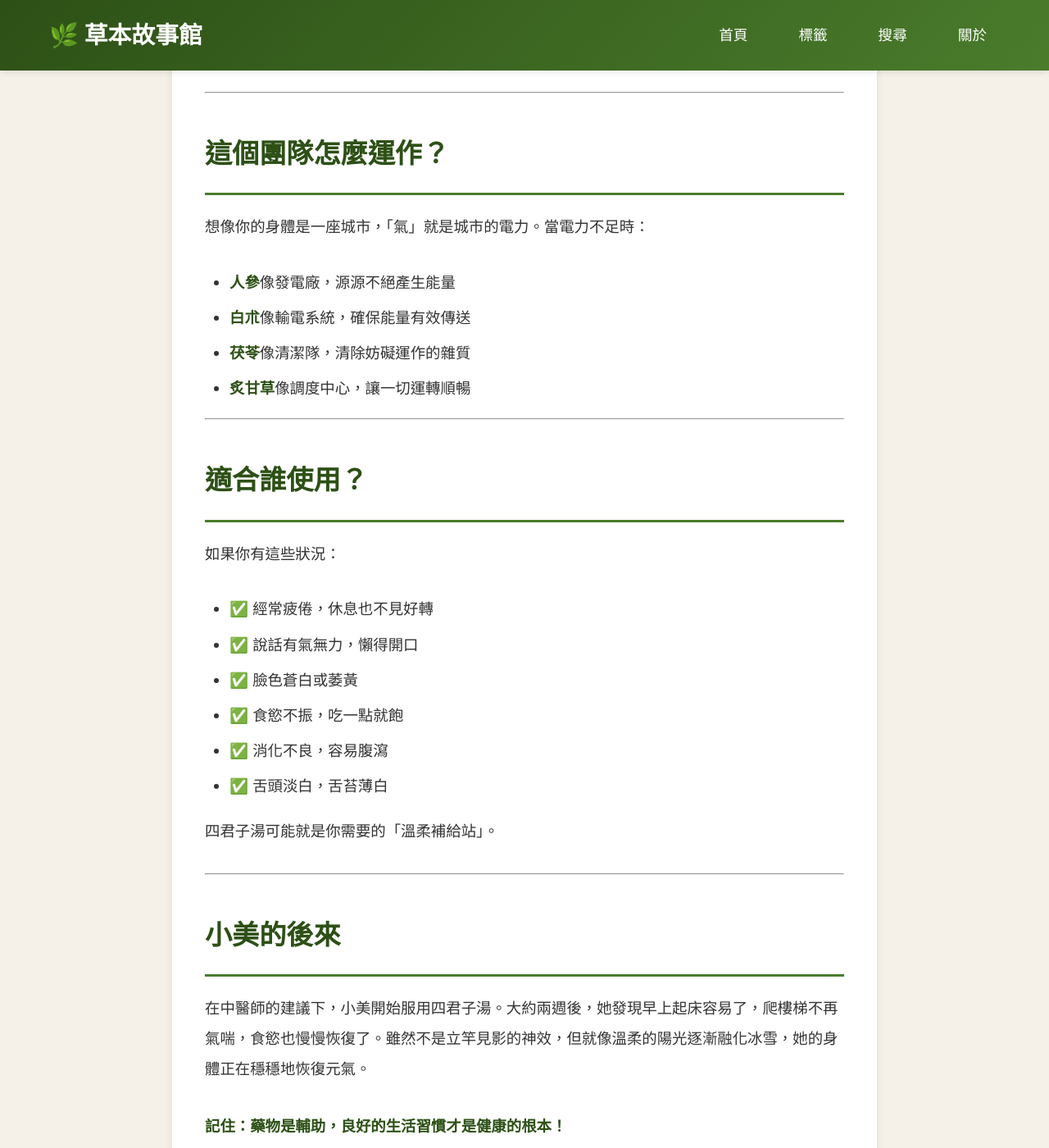
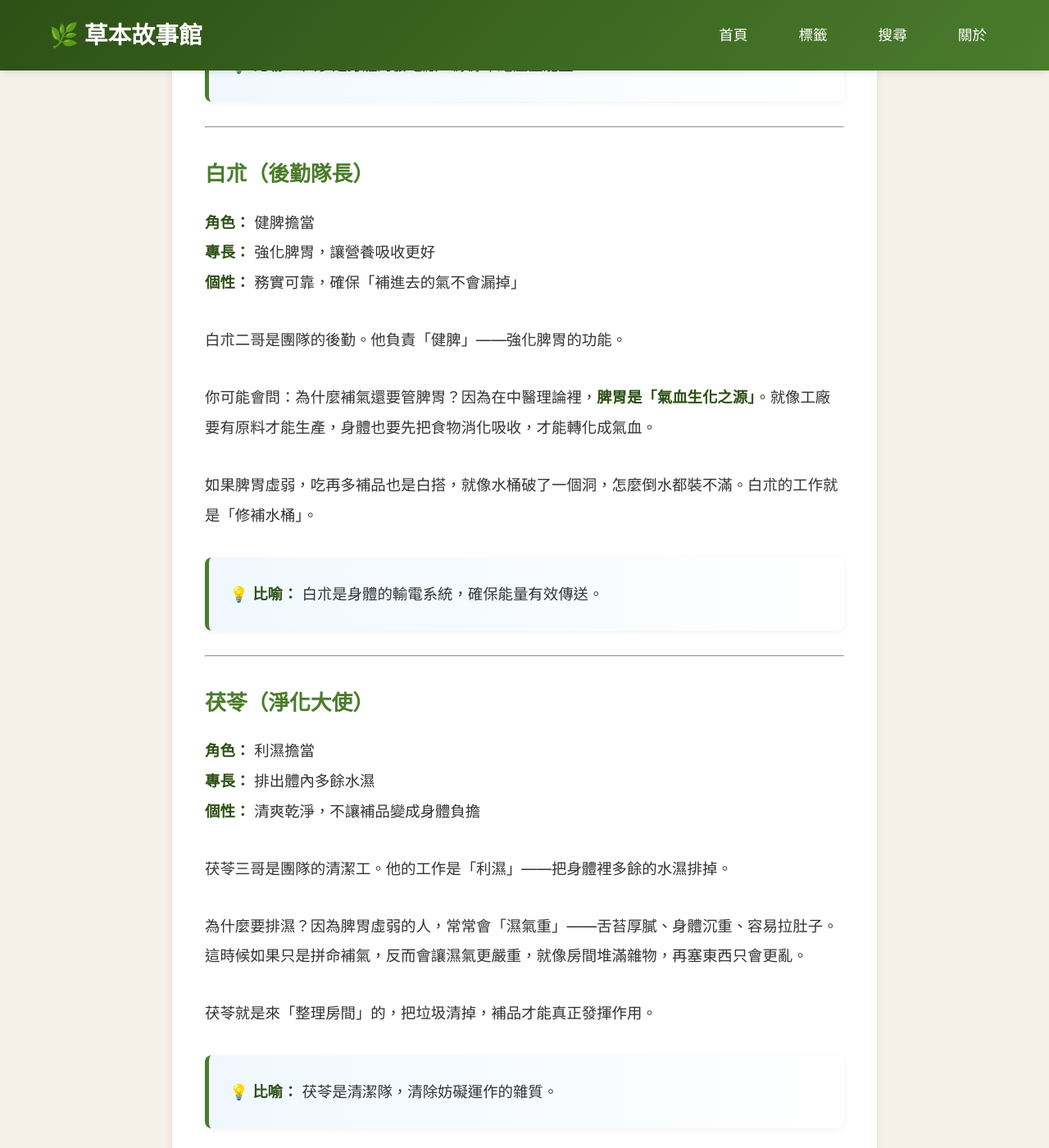
Before and after one commit to 10wang-creat/herbal-stories-v2, a Jekyll site: the page built from _stories/sijunzi-tang.md, in a window 1280 px wide and 1400 px high, scrolled down 2299 px. Shown: the whole window at 82% size. Built offline with Jekyll 4.4.1, drawn with Linux system fonts in a browser that asks for light colours; comment, search, counter and statistics services are not loaded; some of the changed text lies outside the part shown.

Commit message:
Update sijunzi-tang.md

```diff
--- a/_stories/sijunzi-tang.md
+++ b/_stories/sijunzi-tang.md
@@ -33,9 +33,13 @@
 
 ## 週一早晨的困境
 
-小美又遲到了。不是鬧鐘沒響，而是她實在爬不起來。明明睡了八小時，卻感覺像沒睡一樣。走到公司，爬個樓梯就氣喘吁吁，同事問她「妳還好嗎？」她只能虛弱地笑笑：「可能最近太累了吧…」
+小美又遲到了。
 
-這種「累」不是熬夜造成的，是一種從身體深處透出來的虛弱感。吃飯沒胃口，說話有氣無力，連思考都覺得費勁。中醫說，這是「氣虛」。
+不是鬧鐘沒響，而是她實在爬不起來。明明睡了八小時，卻感覺像沒睡一樣。走到公司，爬個樓梯就氣喘吁吁，同事問她「妳還好嗎？」她只能虛弱地笑笑：「可能最近太累了吧…」
+
+這種「累」不是熬夜造成的，是一種從身體深處透出來的虛弱感。吃飯沒胃口，說話有氣無力，連思考都覺得費勁。
+
+中醫說，這是「氣虛」。
 
 ---
 
@@ -45,27 +49,71 @@
 
 為什麼叫「君子」？因為這四味藥材就像溫文儒雅的君子，溫和地滋養你的身體，不急不躁，穩穩地把你的元氣補回來。
 
-### 🎭 認識這四位團員
+在中醫方劑的世界裡，四君子湯就像「補氣方劑的基本款」——簡單、有效、溫和，被稱為「補氣第一方」。
 
-**人參（團長）**
-- **角色**：主唱擔當
-- **專長**：大補元氣，就像給身體充電
-- **個性**：溫和有力，是整個團隊的核心
+---
 
-**白朮（後勤隊長）**
-- **角色**：健脾擔當
-- **專長**：強化脾胃，讓營養吸收更好
-- **個性**：務實可靠，確保「補進去的氣不會漏掉」
+## 🎭 認識這四位團員
 
-**茯苓（淨化大使）**
-- **角色**：利濕擔當
-- **專長**：排出體內多餘水濕
-- **個性**：清爽乾淨，不讓補品變成身體負擔
+### 人參（團長）
+**角色：** 主唱擔當
+**專長：** 大補元氣，就像給身體充電
+**個性：** 溫和有力，是整個團隊的核心
 
-**炙甘草（和事佬）**
-- **角色**：調和擔當
-- **專長**：協調所有藥材，增加甜味
-- **個性**：圓融親切，讓藥不那麼苦
+人參大哥是團隊的靈魂人物。他的工作是「補氣」，直接補充身體最根本的能量——元氣。
+
+想像身體是一輛車，元氣就是油箱。油箱空了，車子怎麼動都沒力。人參就是來加油的。
+
+但人參也有個性——他比較「溫」，容易上火的人要小心。如果你本身就容易口乾舌燥、長痘痘，人參可能不適合你，可以改用黨參或西洋參。
+
+> 💡 **比喻：** 人參是身體的發電廠，源源不絕產生能量。
+
+---
+
+### 白朮（後勤隊長）
+**角色：** 健脾擔當
+**專長：** 強化脾胃，讓營養吸收更好
+**個性：** 務實可靠，確保「補進去的氣不會漏掉」
+
+白朮二哥是團隊的後勤。他負責「健脾」——強化脾胃的功能。
+
+你可能會問：為什麼補氣還要管脾胃？因為在中醫理論裡，**脾胃是「氣血生化之源」**。就像工廠要有原料才能生產，身體也要先把食物消化吸收，才能轉化成氣血。
+
+如果脾胃虛弱，吃再多補品也是白搭，就像水桶破了一個洞，怎麼倒水都裝不滿。白朮的工作就是「修補水桶」。
+
+> 💡 **比喻：** 白朮是身體的輸電系統，確保能量有效傳送。
+
+---
+
+### 茯苓（淨化大使）
+**角色：** 利濕擔當
+**專長：** 排出體內多餘水濕
+**個性：** 清爽乾淨，不讓補品變成身體負擔
+
+茯苓三哥是團隊的清潔工。他的工作是「利濕」——把身體裡多餘的水濕排掉。
+
+為什麼要排濕？因為脾胃虛弱的人，常常會「濕氣重」——舌苔厚膩、身體沉重、容易拉肚子。這時候如果只是拼命補氣，反而會讓濕氣更嚴重，就像房間堆滿雜物，再塞東西只會更亂。
+
+茯苓就是來「整理房間」的，把垃圾清掉，補品才能真正發揮作用。
+
+> 💡 **比喻：** 茯苓是清潔隊，清除妨礙運作的雜質。
+
+---
+
+### 炙甘草（和事佬）
+**角色：** 調和擔當
+**專長：** 協調所有藥材，增加甜味
+**個性：** 圓融親切，讓藥不那麼苦
+
+炙甘草小弟是團隊的潤滑劑。他的工作有三個：
+
+1. **調和諸藥**：讓四味藥材合作得更順暢
+2. **補中益氣**：本身也有輕微的補氣作用
+3. **增加甜味**：讓藥湯不那麼苦，更好喝
+
+就像樂團需要指揮，四君子湯也需要甘草來協調。他雖然不是主角，但少了他，整個方劑就會失去平衡。
+
+> 💡 **比喻：** 甘草是調度中心，讓一切運轉順暢。
 
 ---
 
@@ -73,10 +121,16 @@
 
 想像你的身體是一座城市，「氣」就是城市的電力。當電力不足時：
 
-- **人參**像發電廠，源源不絕產生能量
-- **白朮**像輸電系統，確保能量有效傳送
-- **茯苓**像清潔隊，清除妨礙運作的雜質
-- **炙甘草**像調度中心，讓一切運轉順暢
+1. **人參**：像發電廠，源源不絕產生能量
+2. **白朮**：像輸電系統，確保能量有效傳送
+3. **茯苓**：像清潔隊，清除妨礙運作的雜質
+4. **炙甘草**：像調度中心，讓一切運轉順暢
+
+這四位君子分工明確，相互配合：
+- 人參負責「生產」氣
+- 白朮負責「吸收」氣
+- 茯苓負責「清理」障礙
+- 甘草負責「調和」全局
 
 ---
 
@@ -84,22 +138,68 @@
 
 如果你有這些狀況：
 
-- ✅ 經常疲倦，休息也不見好轉
-- ✅ 說話有氣無力，懶得開口
-- ✅ 臉色蒼白或萎黃
-- ✅ 食慾不振，吃一點就飽
-- ✅ 消化不良，容易腹瀉
-- ✅ 舌頭淡白，舌苔薄白
+- ✅ **經常疲倦**，休息也不見好轉
+- ✅ **說話有氣無力**，懶得開口
+- ✅ **臉色蒼白或萎黃**，沒有血色
+- ✅ **食慾不振**，吃一點就飽
+- ✅ **消化不良**，容易腹瀉或便溏
+- ✅ **頭暈目眩**，動一下就喘
+- ✅ **舌頭淡白**，舌苔薄白
+- ✅ **容易感冒**，免疫力差
 
 四君子湯可能就是你需要的「溫柔補給站」。
 
 ---
 
+## ⚠️ 但這些情況要小心
+
+雖然四君子湯很溫和，但不是人人都適合：
+
+1. **感冒發燒時**：這時候需要「散」，不宜「補」
+2. **體質燥熱者**：人參偏溫，容易上火的人可能長痘痘
+3. **陰虛火旺者**：口乾舌燥、盜汗、手心發熱的人不適合
+4. **實證者**：如果是因為「氣滯」（氣卡住了）而累，補氣反而會更堵
+
+---
+
 ## 小美的後來
 
-在中醫師的建議下，小美開始服用四君子湯。大約兩週後，她發現早上起床容易了，爬樓梯不再氣喘，食慾也慢慢恢復了。雖然不是立竿見影的神效，但就像溫柔的陽光逐漸融化冰雪，她的身體正在穩穩地恢復元氣。
+在中醫師的建議下，小美開始服用四君子湯。
 
-**記住：藥物是輔助，良好的生活習慣才是健康的根本！**
+第一週，她沒有太大感覺，只是覺得胃口好像稍微好一點。
+
+第二週，她發現早上起床容易了一些，不再賴床賴到最後一刻。
+
+第三週，爬樓梯不再氣喘吁吁，說話也有力氣了。
+
+一個月後，同事驚訝地說：「妳最近氣色變好了耶！」
+
+雖然不是立竿見影的神效，但就像溫柔的陽光逐漸融化冰雪，她的身體正在穩穩地恢復元氣。
+
+她也開始調整生活習慣——早睡早起、規律運動、不再暴飲暴食。她明白了：**藥物是輔助，良好的生活習慣才是健康的根本**。
+
+---
+
+## 🔄 四君子湯的「變化款」
+
+四君子湯就像一個基本款，可以根據不同情況「升級」：
+
+### 氣虛嚴重
+**加料：** 黃耆、山藥
+**效果：** 加強補氣力度
+
+### 痰多、咳嗽
+**加料：** 陳皮、半夏
+**效果：** 化痰理氣
+**名稱：** 六君子湯
+
+### 氣血兩虛
+**組合技：** 四君子湯 + 四物湯 = **八珍湯**
+**效果：** 同時補氣補血
+
+### 脾胃虛寒、拉肚子
+**加料：** 乾薑、木香
+**效果：** 溫中止瀉
 
 ---
 
@@ -107,11 +207,15 @@
 
 ### 官方資料來源
 - [衛生福利部中醫藥司 - 四君子湯方劑查詢](https://dep.mohw.gov.tw/DOCMAP/cp-866-5529-108.html)
-- 收錄於：《太平惠民和劑局方》
+- 收錄於：《太平惠民和劑局方》（宋朝）
 
 ### 相關方劑
 - **六君子湯**：四君子湯加陳皮、半夏，適合有痰濕者
 - **香砂六君子湯**：再加木香、砂仁，適合脾胃虛寒者
+- **八珍湯**：四君子湯 + 四物湯，氣血雙補
+
+### 記憶小技巧
+**口訣：** 「參朮苓草」——**參**、白**朮**、茯**苓**、甘**草**
 
 ---
 
```
Also changed, not shown: other parts of _stories/sijunzi-tang.md (+1 -1 lines).
